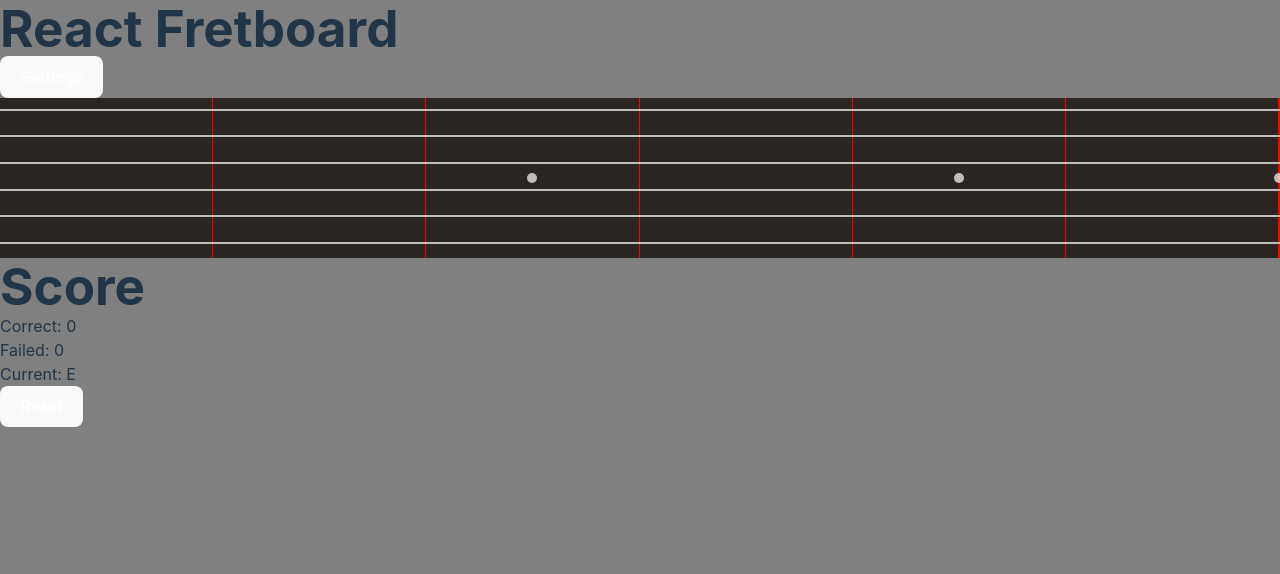
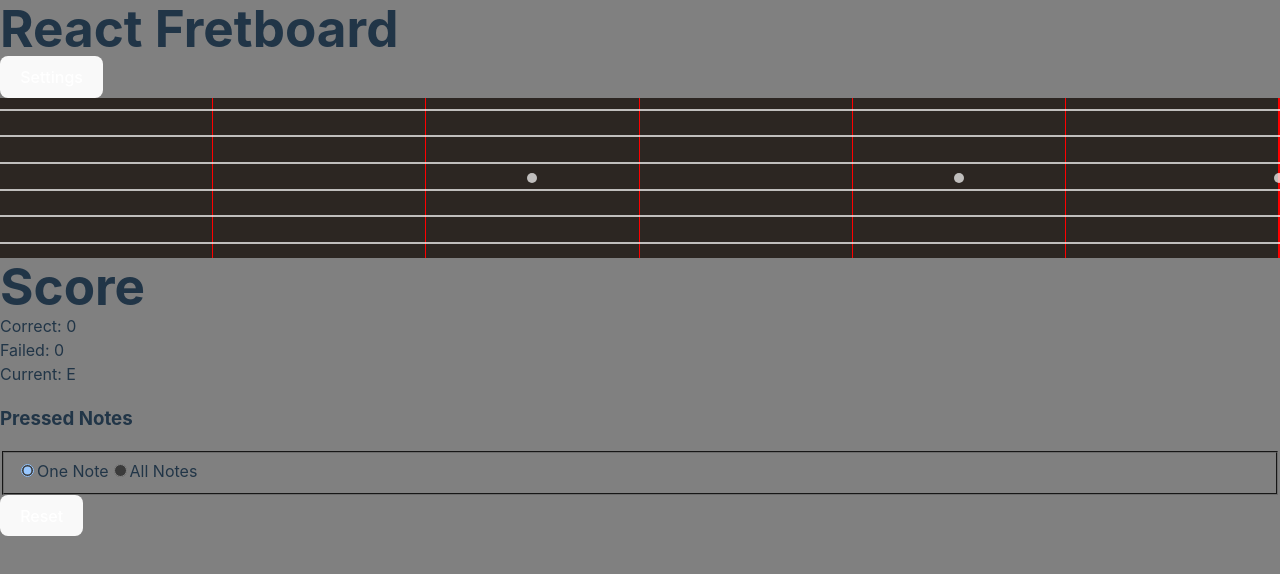
Before and after one commit to pmarcanol/fretmemo, a React (Vite) app: page / in a window 1280 px wide. Shown: the top 574 px of the page. Built offline with nearby package versions, Linux system fonts and the light colour scheme.

Commit message:
Add all fretboard notes mode

```diff
--- a/src/App.tsx
+++ b/src/App.tsx
@@ -5,6 +5,7 @@
 import { gameSettings } from "./stores";
 import { Score } from "./Score";
 import { useGame } from "./useGame";
+import { GameModeSelect } from "./GameModeSelect";
 
 function App() {
   const [settings, setSettings] = useRecoilState(gameSettings);
@@ -23,6 +24,7 @@
 
       <Fretboard />
       <Score />
+      <GameModeSelect />
       <button onClick={resetGame}>Reset</button>
     </div>
   );
--- /dev/null
+++ b/src/GameModeSelect.tsx
@@ -0,0 +1,38 @@
+import React from "react";
+import { useRecoilState } from "recoil";
+import { gameModeSettings } from "./stores";
+import { useGame } from "./useGame";
+
+export function GameModeSelect() {
+  const [modeSettings] = useRecoilState(gameModeSettings);
+  const { onModeChange } = useGame();
+
+  return (
+    <div>
+      <fieldset>
+        <input
+          type="radio"
+          id="oneNoteMode"
+          name="gameMode"
+          value="oneNoteMode"
+          checked={modeSettings.gameMode === "ONE_NOTE"}
+          onChange={() => {
+            onModeChange("ONE_NOTE");
+          }}
+        />
+        <label htmlFor="oneNoteMode">One Note</label>
+        <input
+          type="radio"
+          id="allNotesMode"
+          name="gameMode"
+          value="allNotesMode"
+          checked={modeSettings.gameMode === "ALL_NOTES"}
+          onChange={() => {
+            onModeChange("ALL_NOTES");
+          }}
+        />
+        <label htmlFor="allNotesMode">All Notes</label>
+      </fieldset>
+    </div>
+  );
+}
--- a/src/Score.tsx
+++ b/src/Score.tsx
@@ -1,9 +1,9 @@
-import React from "react";
-import { gameState } from "./stores";
+import { gameModeSettings, gameState } from "./stores";
 import { useRecoilState } from "recoil";
 
 export function Score() {
   const [game] = useRecoilState(gameState);
+  const [modeSettings] = useRecoilState(gameModeSettings);
 
   return (
     <div>
@@ -11,6 +11,23 @@
       <div>Correct: {game.correctAnswers}</div>
       <div>Failed: {game.wrongAnswers}</div>
       <div>Current: {game.currentQuestion}</div>
+      <h3>Pressed Notes</h3>
+      <div>
+        {modeSettings.settings.pressedNotes.map((note) => (
+          <div key={note.note + note.fret + note.string}>
+            {note.note}
+            {note.fret}
+            {note.string}
+          </div>
+        ))}
+      </div>
+      {modeSettings.gameMode === "ALL_NOTES" && (
+        <div>
+          <div>Correct: {modeSettings.settings?.correct}</div>
+          <div>Failed: {modeSettings.settings?.wrong}</div>
+          <div>Total: {modeSettings.settings.notesAmount}</div>
+        </div>
+      )}
     </div>
   );
 }
--- a/src/stores.ts
+++ b/src/stores.ts
@@ -1,5 +1,5 @@
 import { atom } from "recoil";
-import { OpenStringNotes } from "./utiils";
+import { Fret, Note, OpenStringNotes } from "./utiils";
 
 export const gameSettings = atom({
   key: "gameSettings", // unique ID (with respect to other atoms/selectors)
@@ -13,15 +13,51 @@
   },
 });
 
-export const defaultGameState = {
+export type GameModes = "ONE_NOTE" | "ALL_NOTES";
+type GameState = {
+  currentQuestion: Note;
+  correctAnswers: number;
+  wrongAnswers: number;
+  showAnswer: boolean;
+  showResult: boolean;
+  gameMode: GameModes;
+};
+
+export const defaultGameState: GameState = {
   currentQuestion: "E",
   correctAnswers: 0,
   wrongAnswers: 0,
   showAnswer: false,
   showResult: false,
+  gameMode: "ONE_NOTE",
 };
 
-export const gameState = atom({
+export const gameState = atom<GameState>({
   key: "gameState",
   default: defaultGameState,
 });
+
+export type GameModeSettings = {
+  settings: { pressedNotes: Fret[] };
+  gameMode: GameModes;
+} & (
+  | { gameMode: "ONE_NOTE" }
+  | {
+      gameMode: "ALL_NOTES";
+      settings: {
+        notesAmount: number;
+        correct: number;
+        wrong: number;
+        pressedNotes: Fret[];
+      };
+    }
+);
+export const gameModeSettings = atom<GameModeSettings>({
+  key: "gameModeSettings",
+  default: {
+    gameMode: "ONE_NOTE",
+    settings: {
+      pressedNotes: [],
+    },
+  },
+});
--- a/src/useGame.tsx
+++ b/src/useGame.tsx
@@ -1,28 +1,36 @@
 import { useRecoilState } from "recoil";
-import { defaultGameState, gameState } from "./stores";
-import { Fret, getRandomNote } from "./utiils";
+import { defaultGameState, gameModeSettings, gameState } from "./stores";
+import { Fret, Note, getRandomNote } from "./utiils";
 import { useFretboard } from "./useFretboard";
+import { produce } from "immer";
+import { useCallback, useMemo } from "react";
 
 export function useGame() {
   const [game, setGame] = useRecoilState(gameState);
+  const [gameSettings, setGameSettings] = useRecoilState(gameModeSettings);
   const { fretboard } = useFretboard();
+
+  const availableNotes = useMemo(() => {
+    return Array.from(new Set(fretboard.flat().map((fret) => fret.note)));
+  }, [fretboard]);
+
+  const getAvailableNotesAmount = useCallback(
+    (note: Note) => {
+      return fretboard.flat().filter((fret) => fret.note === note).length;
+    },
+    [fretboard]
+  );
 
   function resetGame() {
     setGame(defaultGameState);
   }
 
-  function getAvailableNotes() {
-    return Array.from(
-      new Set(fretboard.flatMap((string) => string.map((fret) => fret.note)))
-    );
-  }
-
-  function onAnswer(fret: Fret) {
+  function oneNoteMode(fret: Fret) {
     if (game.currentQuestion === fret.note) {
       setGame((prev) => ({
         ...prev,
         correctAnswers: prev.correctAnswers + 1,
-        currentQuestion: getRandomNote(getAvailableNotes()),
+        currentQuestion: getRandomNote(availableNotes),
       }));
     } else {
       setGame((prev) => ({
@@ -32,5 +40,89 @@
     }
   }
 
-  return { onAnswer, resetGame };
+  function allNotesMode(fret: Fret, settings: typeof gameSettings) {
+    const isCorrect = fret.note === game.currentQuestion;
+    const newSettings = produce(settings, (prev) => {
+      if (prev.gameMode !== "ALL_NOTES") return;
+      prev.settings[isCorrect ? "correct" : "wrong"] += 1;
+    });
+
+    if (newSettings.gameMode !== "ALL_NOTES") return;
+
+    setGameSettings(newSettings);
+
+    if (
+      newSettings.settings.pressedNotes.length ===
+      newSettings.settings.notesAmount
+    ) {
+      const nextNote = getRandomNote(availableNotes);
+      const newGameSettings = produce(newSettings, (prev) => {
+        if (prev.gameMode !== "ALL_NOTES") return;
+        prev.settings.correct = 0;
+        prev.settings.wrong = 0;
+        prev.settings.notesAmount = getAvailableNotesAmount(nextNote);
+        prev.settings.pressedNotes = [];
+      });
+
+      setGameSettings(newGameSettings);
+
+      setGame((prev) => ({
+        ...prev,
+        currentQuestion: nextNote,
+        correctAnswers:
+          newSettings.settings.wrong == 0
+            ? prev.correctAnswers + 1
+            : prev.correctAnswers,
+        wrongAnswers:
+          newSettings.settings.wrong > 0
+            ? prev.wrongAnswers + 1
+            : prev.wrongAnswers,
+      }));
+    }
+  }
+
+  function onAnswer(fret: Fret) {
+    const newSettings = produce(gameSettings, (prev) => {
+      prev.settings.pressedNotes.push(fret);
+    });
+
+    switch (gameSettings.gameMode) {
+      case "ONE_NOTE":
+        oneNoteMode(fret);
+        break;
+      case "ALL_NOTES":
+        allNotesMode(fret, newSettings);
+        break;
+    }
+  }
+
+  function onModeChange(mode: "ONE_NOTE" | "ALL_NOTES") {
+    const nextNote = getRandomNote(availableNotes);
+
+    if (mode === "ONE_NOTE") {
+      setGameSettings({
+        gameMode: "ONE_NOTE",
+        settings: {
+          pressedNotes: [],
+        },
+      });
+    } else {
+      setGameSettings({
+        gameMode: "ALL_NOTES",
+        settings: {
+          pressedNotes: [],
+          notesAmount: getAvailableNotesAmount(nextNote),
+          correct: 0,
+          wrong: 0,
+        },
+      });
+    }
+
+    setGame({
+      ...defaultGameState,
+      currentQuestion: nextNote,
+    });
+  }
+
+  return { onAnswer, resetGame, onModeChange };
 }
--- a/src/utiils.ts
+++ b/src/utiils.ts
@@ -25,6 +25,7 @@
   "C",
   "C#",
   "D",
+  "D#",
   "E",
   "F",
   "F#",
```
